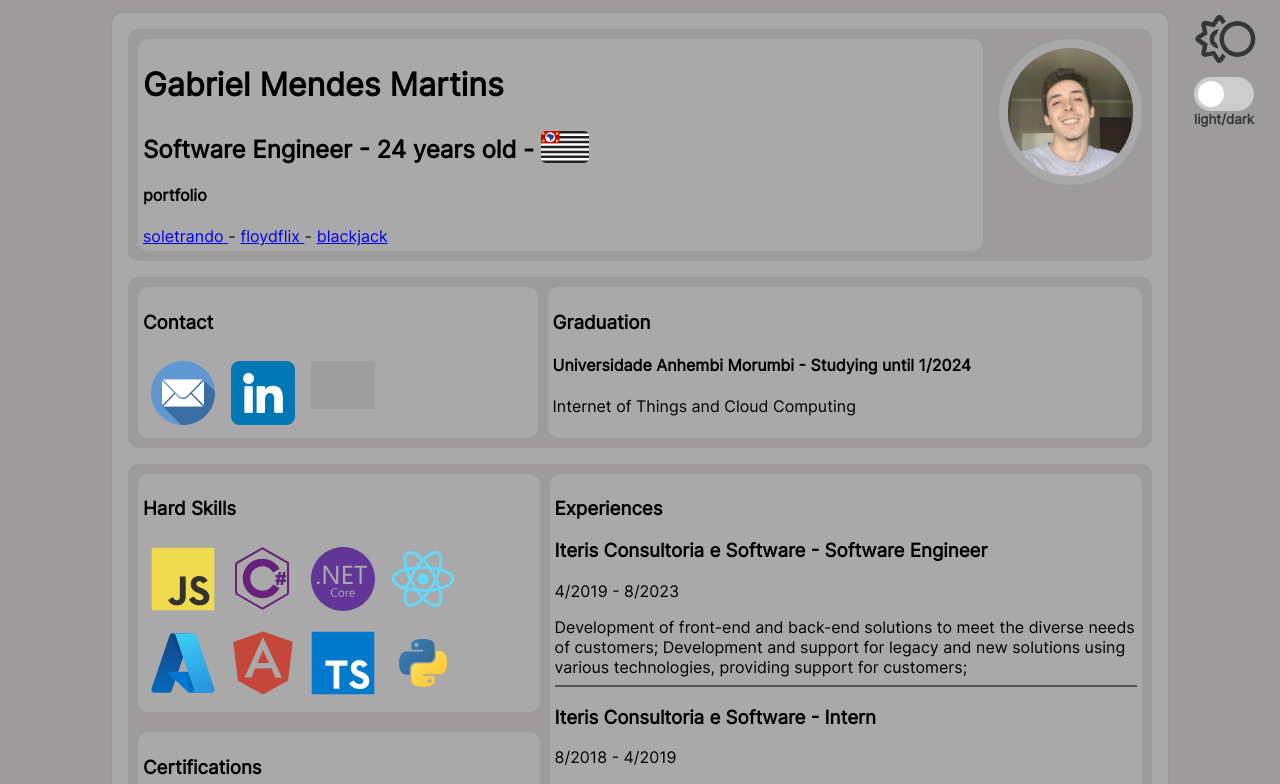
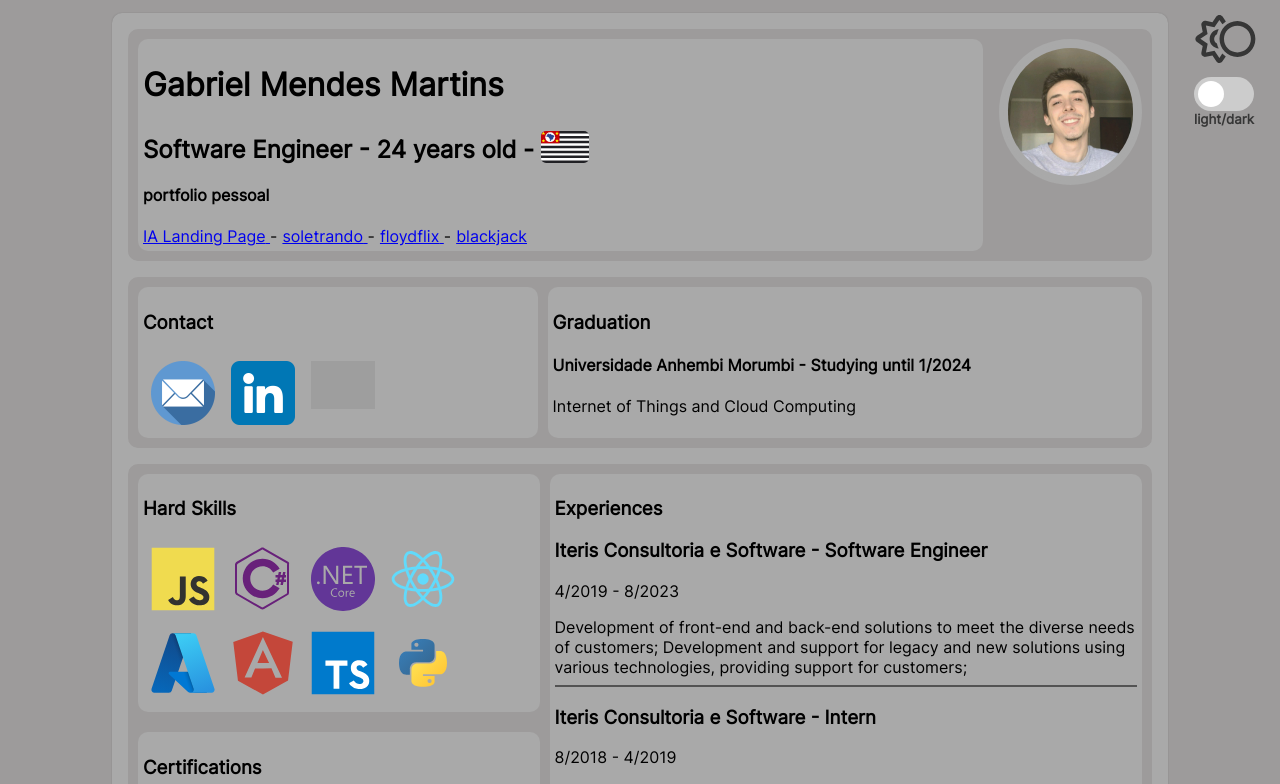
Before and after one commit to mendessgabriel/CV, a React (Create React App) app: page / in a window 1280 px wide. Shown: the top 784 px of the page. Built offline with nearby package versions, Linux system fonts and the light colour scheme; grey boxes are pictures that could not be loaded.

Commit message:
Add landing page to portfolio

```diff
--- a/src/Components/Header/Header.tsx
+++ b/src/Components/Header/Header.tsx
@@ -7,7 +7,7 @@ const Header = (curriculum: Curriculum, darkMode: boolean) => {
             <div className={darkMode ? 'darkmode-header-divisor' : 'header-divisor'}>
                 <h1>{curriculum.name}</h1>
                 <h2>{curriculum.currentJob} - {curriculum.age} years old - <a target='_blank' rel="noreferrer" href={`https://google.com/search?q=estado+de+${curriculum.city.replace(" ", "+")}`}><svg className='flag-state'></svg></a></h2>
-                <h4>portfolio</h4>
+                <h4>portfolio pessoal</h4>
                 <div className='hardskills-each'>
                     {curriculum.portfolio.map((port, index) => {
                         if (port.value === "") return null;
--- a/src/Utils/portfolio.json
+++ b/src/Utils/portfolio.json
@@ -1,5 +1,9 @@
 {
     "portfolio": [
+        {
+            "key": "IA Landing Page",
+            "value": "https://artificiallandingpage.vercel.app/"
+        },
         {
             "key": "soletrando",
             "value": "https://soletrando.vercel.app/"
```
